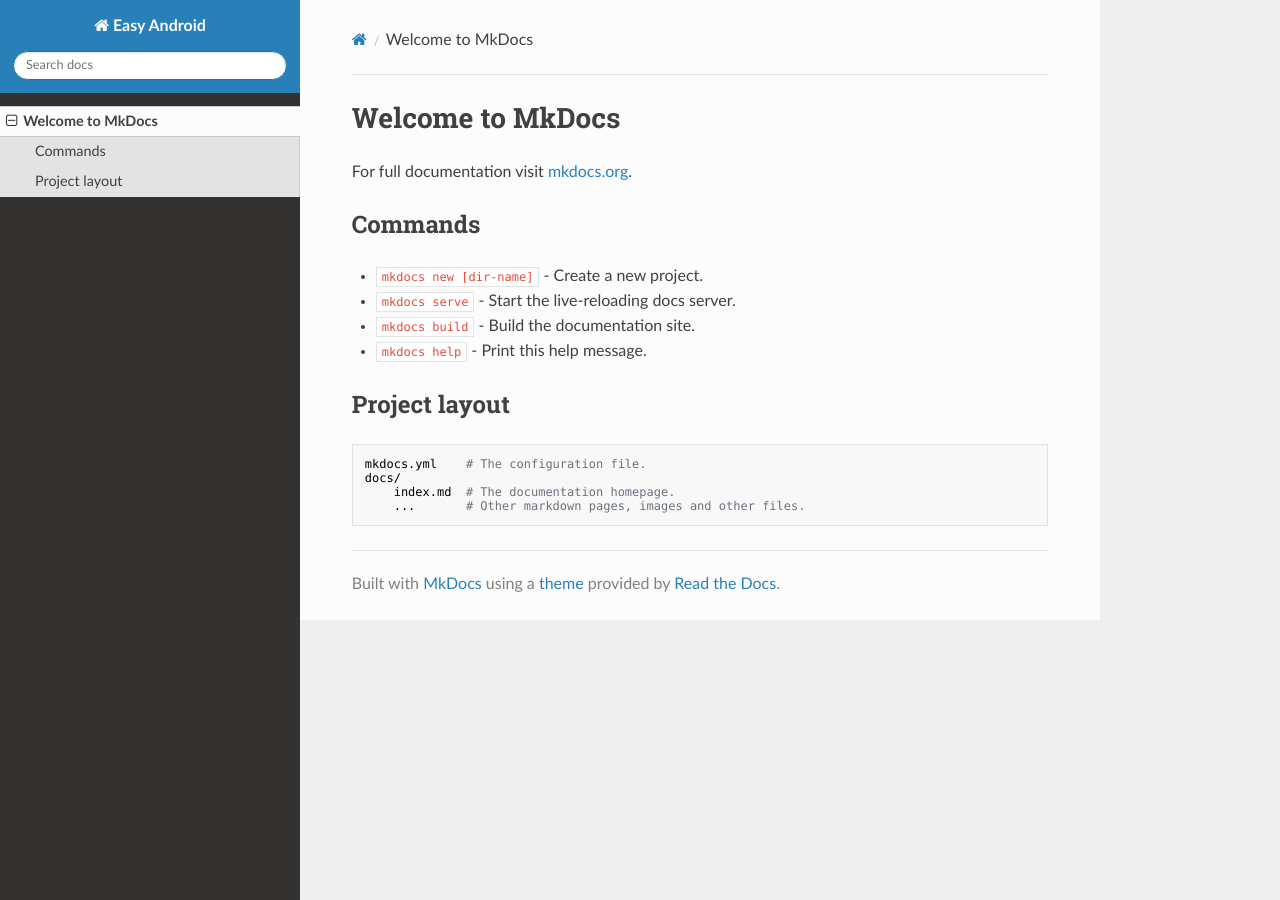
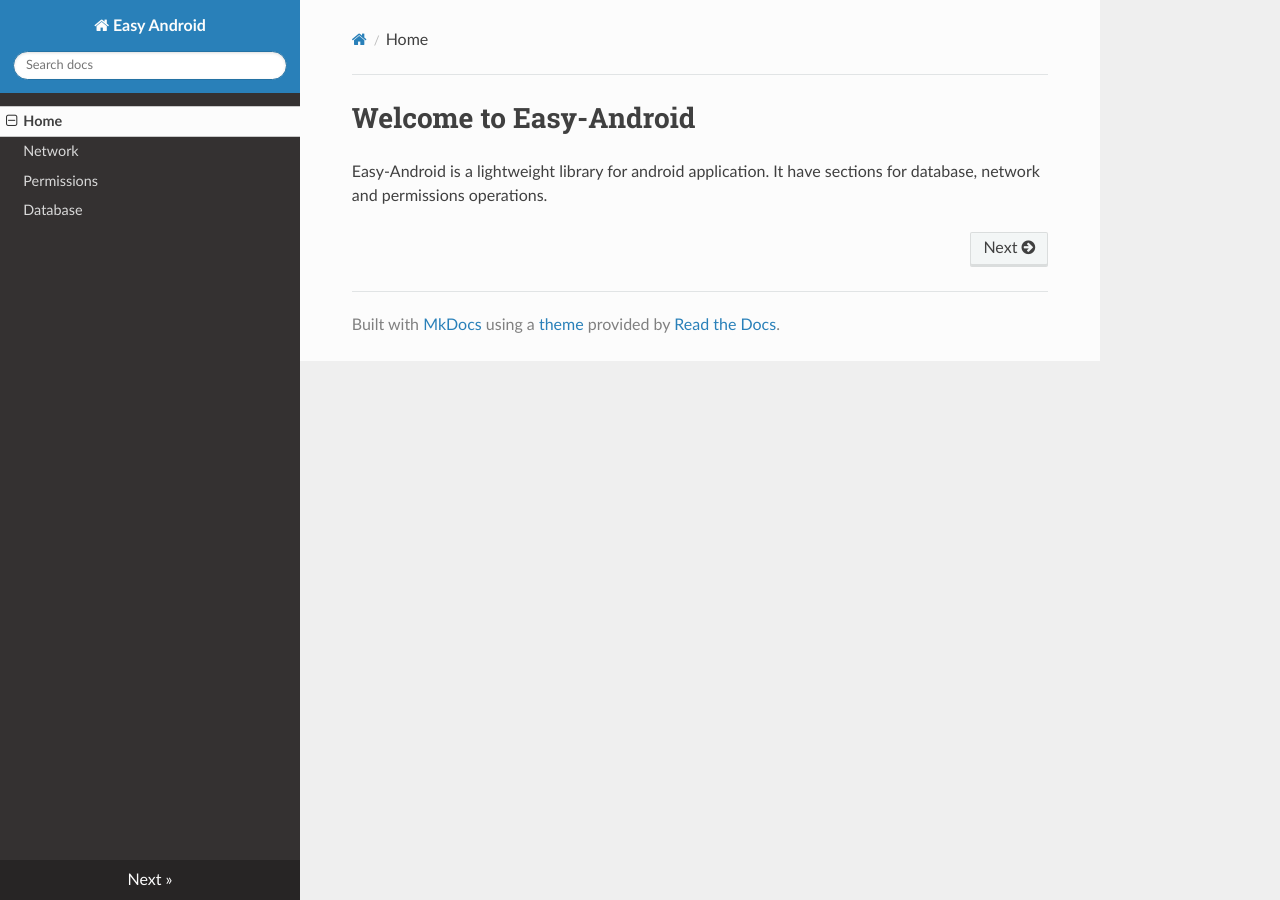
Before and after one commit to SarathBabu/easy-android, an MkDocs documentation site: the page built from docs-src/docs/index.md, in a window 1280 px wide. Built offline with MkDocs 1.6.1, drawn with Linux system fonts in a browser that asks for light colours; nearby versions of some CDN libraries; old or Windows-style settings are respelled for this version of MkDocs.

Commit message:
docs changed

```diff
--- a/docs-src/docs/index.md
+++ b/docs-src/docs/index.md
@@ -1,17 +1,3 @@
-# Welcome to MkDocs
+# Welcome to Easy-Android
 
-For full documentation visit [mkdocs.org](http://mkdocs.org).
-
-## Commands
-
-* `mkdocs new [dir-name]` - Create a new project.
-* `mkdocs serve` - Start the live-reloading docs server.
-* `mkdocs build` - Build the documentation site.
-* `mkdocs help` - Print this help message.
-
-## Project layout
-
-    mkdocs.yml    # The configuration file.
-    docs/
-        index.md  # The documentation homepage.
-        ...       # Other markdown pages, images and other files.
+Easy-Android is a lightweight library for android application. It have sections for database, network and permissions operations.
--- a/docs-src/mkdocs.yml
+++ b/docs-src/mkdocs.yml
@@ -1,2 +1,7 @@
 site_name: Easy Android
+pages:
+  - Home: index.md
+  - Network: network.md
+  - Permissions: permission.md
+  - Database: database.md
 theme: readthedocs
```
Also changed, not shown: docs-src/docs/network.md (added, +32 -0 lines), docs-src/docs/permission.md (added, +1 -0 lines), docs-src/docs/samaple.md (added, +1 -0 lines), docs-src/docs/database.md (added).
